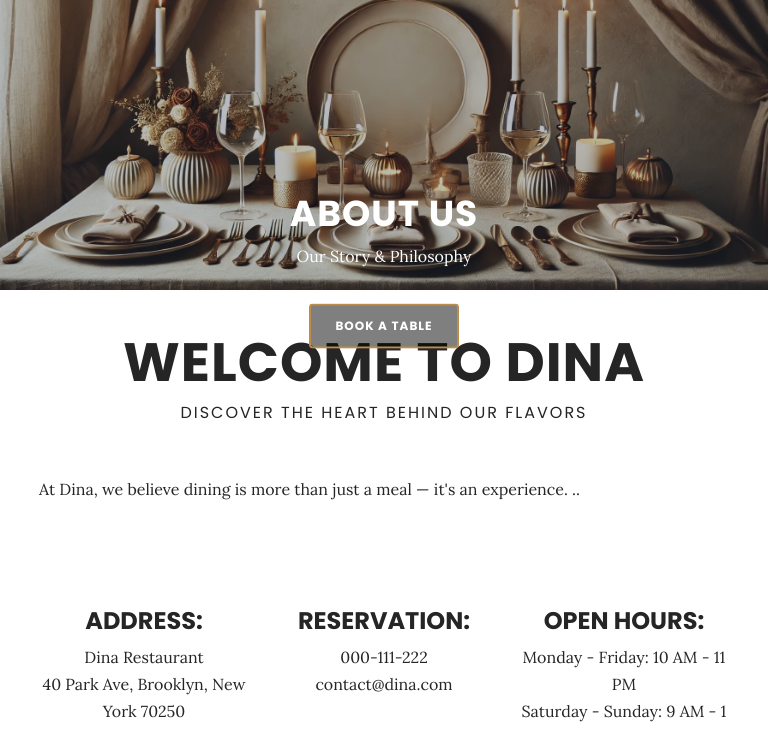
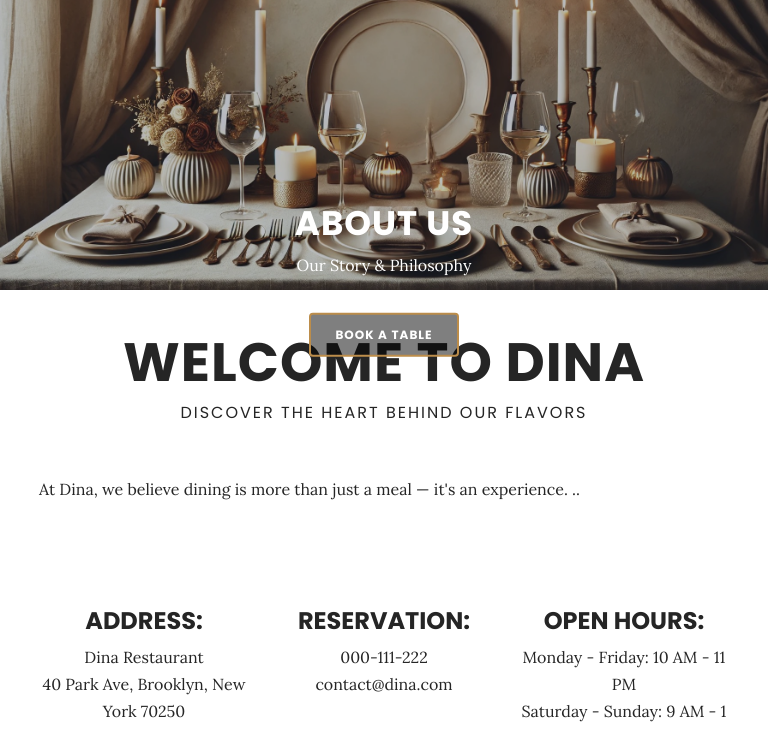
Before and after one commit to mikael-10/dina-restaurant, a plain HTML site: page about-us.html in a window 768 px wide. Shown: the part 70-800 px from the top of the page. Drawn offline with Linux system fonts and the light colour scheme.

Commit message:
Update style.css RESPONSIVE FIX – TABLET (768px–1024px)

```diff
--- a/style.css
+++ b/style.css
@@ -4397,3 +4397,24 @@ body {
     font-size: 36px !important; /* Adatta la dimensione del titolo per leggibilità */
   }
 }
+/* ==========================================================================
+   RESPONSIVE FIX – TABLET (768px–1024px)
+   Risolve la sovrapposizione del titolo principale (h1.main-heading)
+   con la navbar nelle sezioni hero delle pagine. Forza un'altezza minima
+   per il contenitore slider e sposta il contenuto verso il basso.
+   Compatibile solo con visualizzazione tablet (portrait e landscape).
+   ========================================================================== */
+@media screen and (min-width: 768px) and (max-width: 1024px) {
+  .slider-post {
+    min-height: 400px !important; /* Previene che il titolo venga tagliato o sovrapposto */
+  }
+
+  .slider-caption {
+    padding-top: 180px !important; /* Sposta il blocco titolo sotto la navbar */
+  }
+
+  .slider-caption .main-heading {
+    font-size: 34px !important; /* Adatta la dimensione del titolo su tablet */
+    line-height: 1.2;
+  }
+}
```
